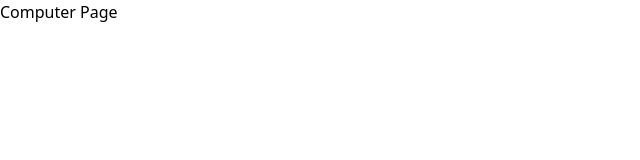
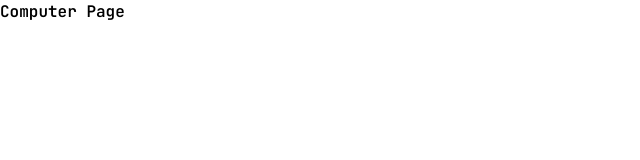
Before and after one commit to amir-h-404/next-tic-tac-toe-game, a Next.js app: page /computer in a window 1280 px wide. Shown: the top 160 px of the page, without its empty margins (0-640 px from the left). Built offline with nearby package versions, Linux system fonts and the light colour scheme.

Commit message:
Set default and custom font for the project

```diff
--- a/app/layout.tsx
+++ b/app/layout.tsx
@@ -1,17 +1,23 @@
 import type {Metadata} from "next";
 import "./globals.css";
 import React from "react";
+import { JetBrains_Mono } from 'next/font/google';
 
 export const metadata: Metadata = {
     title: "Tic Tac Toe game",
     description: "developed by Amirhossein Emadi"
 };
 
+const jetBrainsMono = JetBrains_Mono({
+    subsets: ['latin'],
+    weight: '600'
+});
+
 export default function RootLayout({
                                        children,
                                    }: Readonly<{ children: React.ReactNode; }>) {
     return (
-        <html lang="en">
+        <html lang="en" className={jetBrainsMono.className}>
             <body>
                 {children}
             </body>
--- a/app/page.tsx
+++ b/app/page.tsx
@@ -1,5 +1,12 @@
+import {DynaPuff} from 'next/font/google';
+
+const dynaPuffFont = DynaPuff({
+    subsets: ['latin'],
+    weight: '500'
+});
+
 export default function Home() {
     return (
-        <div>Home Page</div>
+        <div className={dynaPuffFont.className}>Home Page</div>
     );
 }
```
Also changed, not shown: 1 other file (tests, documents, lock files or other folders).
